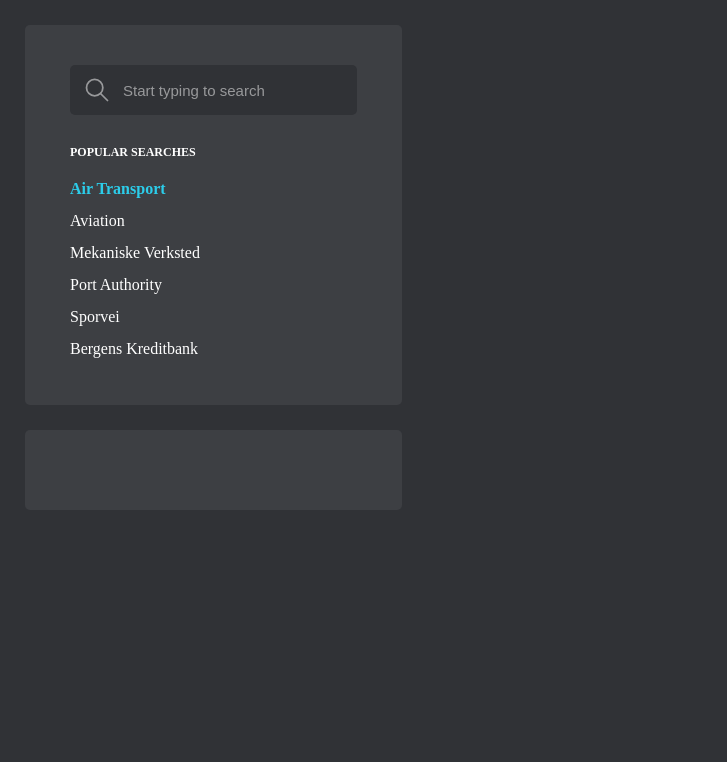
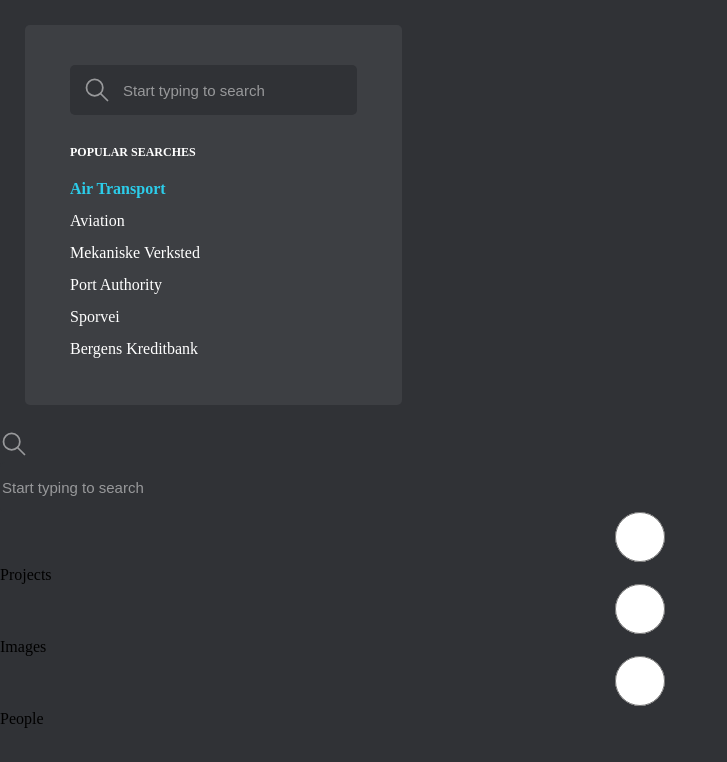
Before and after one commit to bahadirsofuoglu/design-to-code, a website: page src/index.html in a window 1280 px wide. Shown: the whole page, without its empty margins (0-727 px from the left). Drawn offline with nearby package versions, Linux system fonts and the light colour scheme; files that its build step writes are made by us from their sources; a web font is replaced by a local one.

Commit message:
second component html tags completed

```diff
--- a/src/index.html
+++ b/src/index.html
@@ -41,11 +41,35 @@
       </ul>
     </div>
   </div>
-  <div style="width:377px; margin:25px">
-    <div class="component--search component--container">
 
+  <div class="component--filter-search">
+    <form action="">
+      <div class="search-icon">
+        <img src="img/Group.svg" alt="">
+      </div>
+      <input type="text" placeholder="Start typing to search">
+    </form>
+    <ul>
+      <li>
+        <label>
+          <input type="radio" name="type">
+          <span class="text">Projects</span>
+        </label>
+      </li>
+      <li>
+        <label>
+          <input type="radio" name="type">
+          <span class="text">Images</span>
+        </label>
+      </li>
+      <li>
+        <label>
+          <input type="radio" name="type">
+          <span class="text">People</span>
+        </label>
+      </li>
+    </ul>
 
-    </div>
   </div>
 
   <script src="js/app.min.js"></script>
--- a/src/scss/main.scss
+++ b/src/scss/main.scss
@@ -70,3 +70,6 @@
     }
   }
 }
+
+.component--filter-search {
+}
```
Also changed, not shown: dist/index.html.
